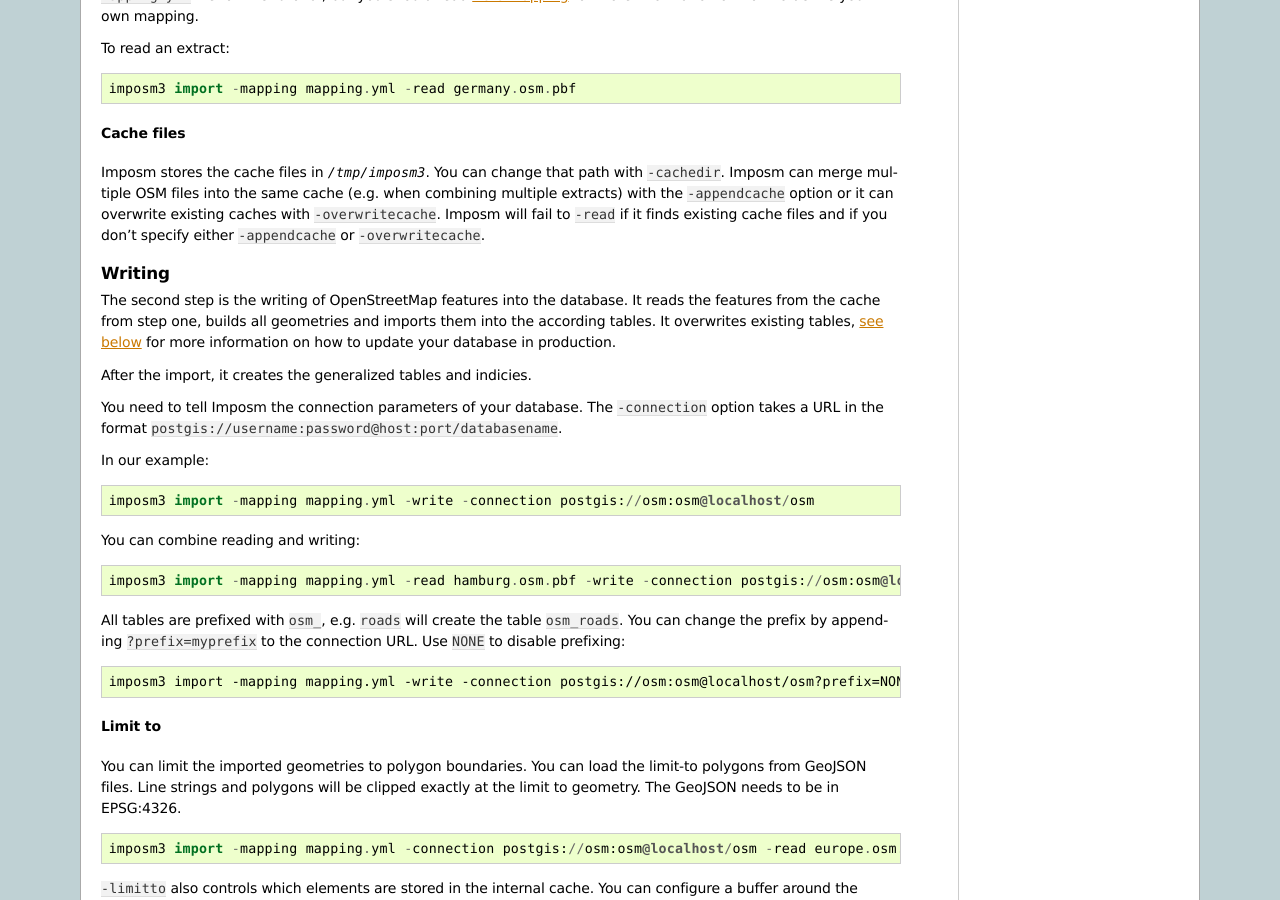
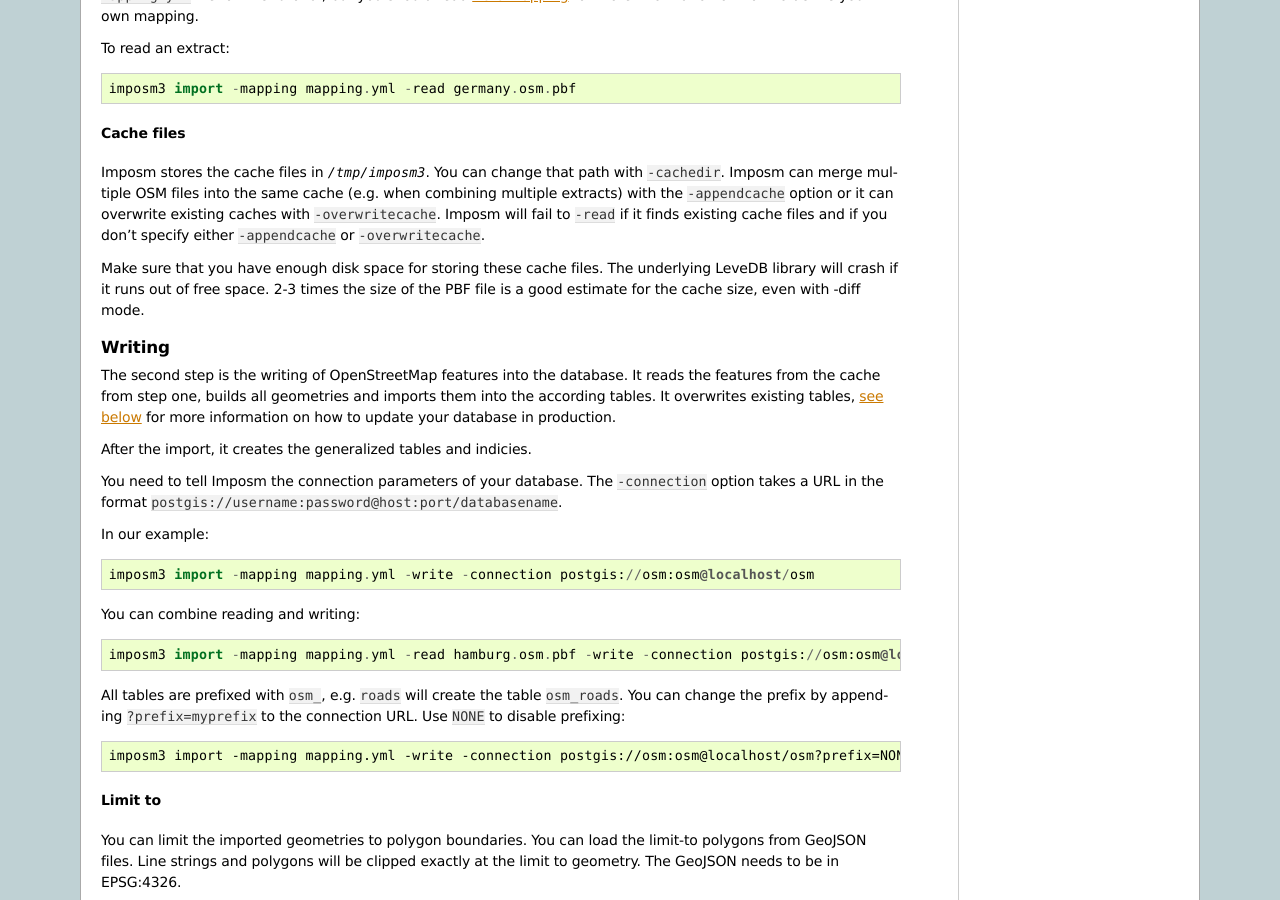
Before and after one commit to omniscale/imposm3, a Sphinx documentation site: the page built from docs/tutorial.rst, in a window 1280 px wide and 900 px high, scrolled down 1122 px. Built offline with Sphinx 7.4.7, drawn with Linux system fonts in a browser that asks for light colours.

Commit message:
document out-of-disk-space behaviour

```diff
--- a/docs/tutorial.rst
+++ b/docs/tutorial.rst
@@ -66,6 +66,7 @@
 
 Imposm stores the cache files in `/tmp/imposm3`. You can change that path with ``-cachedir``. Imposm can merge multiple OSM files into the same cache (e.g. when combining multiple extracts) with the ``-appendcache`` option or it can overwrite existing caches with ``-overwritecache``. Imposm will fail to ``-read`` if it finds existing cache files and if you don't specify either ``-appendcache`` or ``-overwritecache``.
 
+Make sure that you have enough disk space for storing these cache files. The underlying LeveDB library will crash if it runs out of free space. 2-3 times the size of the PBF file is a good estimate for the cache size, even with -diff mode.
 
 Writing
 -------
```
